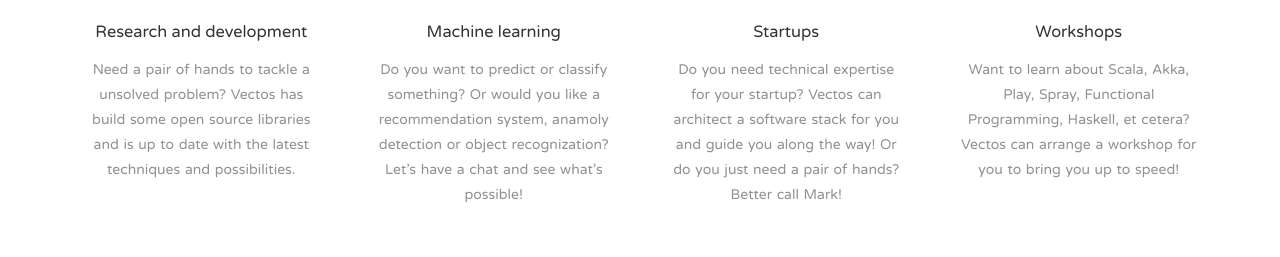
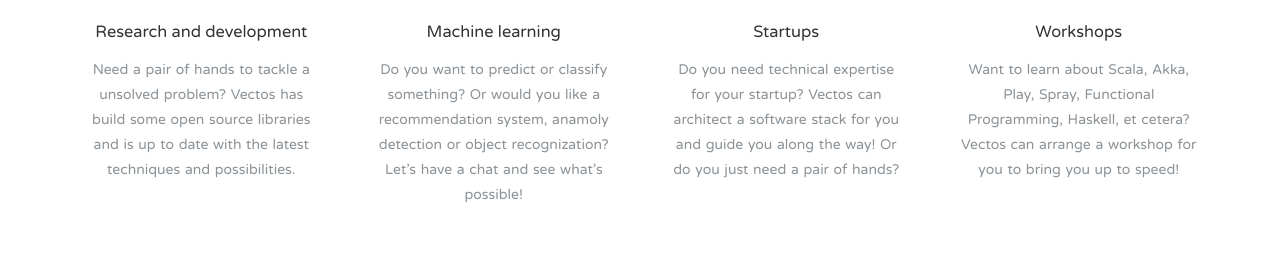
Before and after one commit to vectos/vectos.github.io, a plain HTML site: page index.html in a window 1280 px wide. Shown: the part 1470-1727 px from the top of the page. Drawn offline with nearby package versions, Linux system fonts and the light colour scheme.

Commit message:
Remove more text

```diff
--- a/index.html
+++ b/index.html
@@ -118,7 +118,7 @@
 
 						<div class="caption">
 							<h3>Startups</h3>
-							<p>Do you need technical expertise for your startup? Vectos can architect a software stack for you and guide you along the way! Or do you just need a pair of hands? Better call Mark!</p>
+							<p>Do you need technical expertise for your startup? Vectos can architect a software stack for you and guide you along the way! Or do you just need a pair of hands?</p>
 						</div>
 					</div>
 				</div>
```
